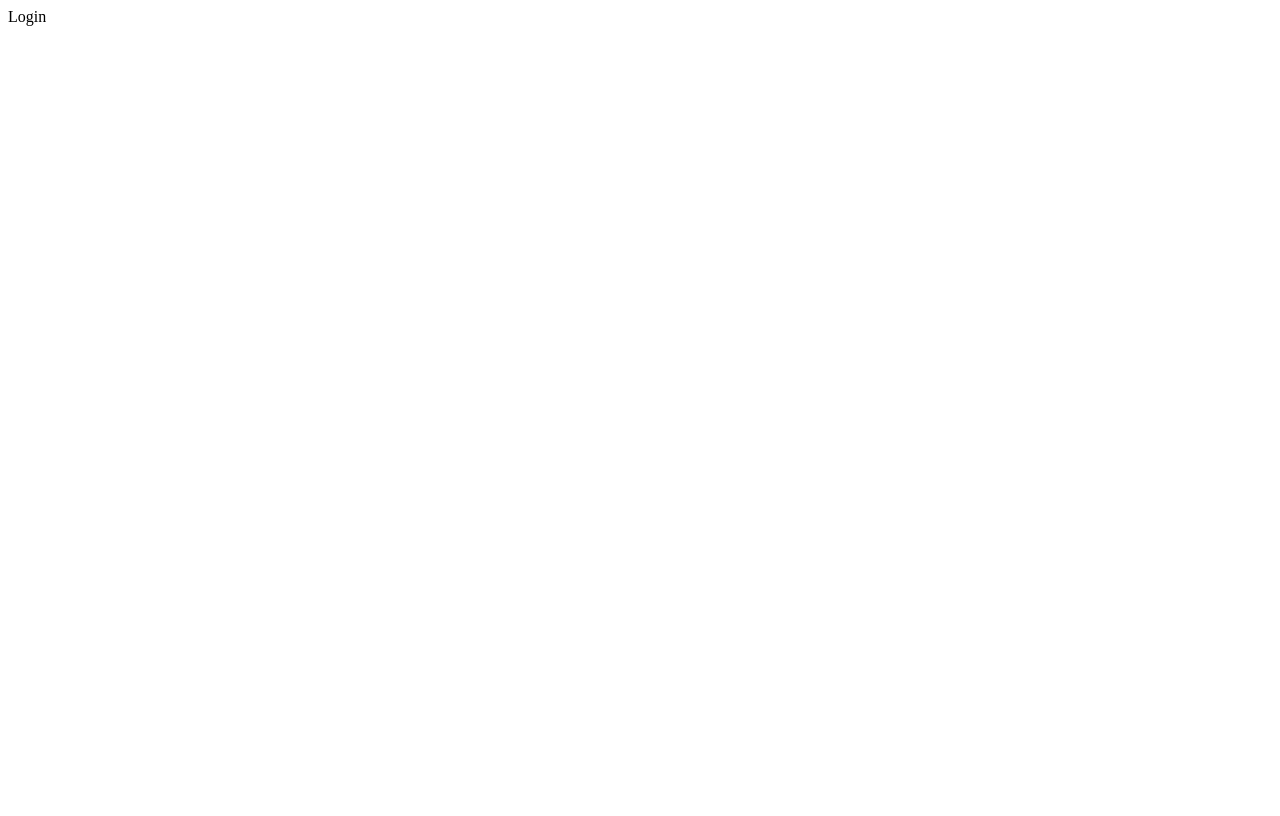
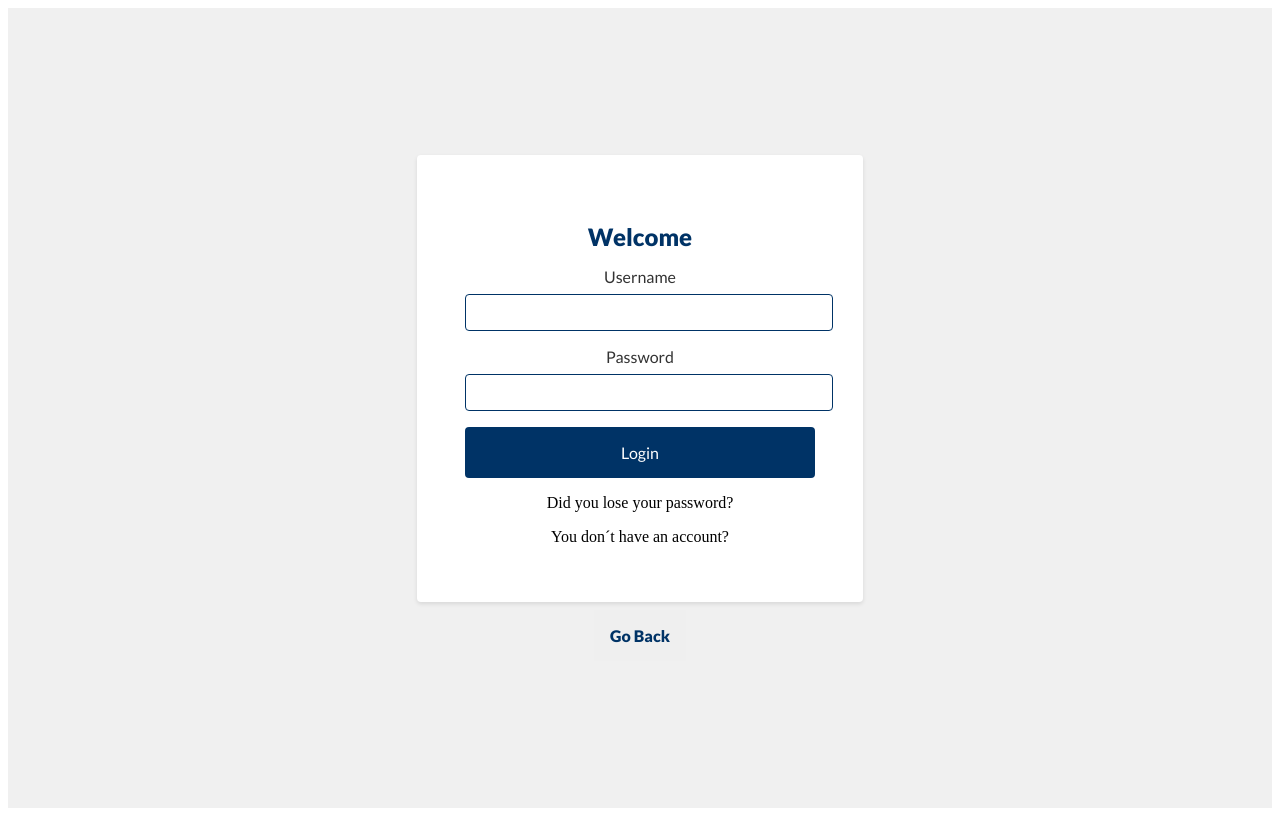
Before and after one commit to nahyoomi/TradeKeeper-Front, a React (Vite) app: page /login in a window 1280 px wide. Built offline with nearby package versions, Linux system fonts and the light colour scheme.

Commit message:
:art: Improve structure for login page

```diff
--- a/src/pages/Login/Login.jsx
+++ b/src/pages/Login/Login.jsx
@@ -1,8 +1,28 @@
-
+import './Login.scss';
 
 const Login = () => {
   return (
-    <div>Login</div>
+    <div className='login_container'>
+      <div className='welcome'>
+        <h2 className='welcome_subtitle'>Welcome</h2>
+        <form>
+          <div className='form_group'>
+            <label className='form_group_label'>Username</label>
+            <input className='form_group_input' type='text' id='username'/>
+          </div>
+          <div className='form_group'>
+            <label className='form_group_label'>Password</label>
+            <input className='form_group_input'type='password' id='password' />
+          </div>
+          <button className='login_button' type='submit'>Login</button>
+          <div className='options'>
+            <p className='options_selection'>Did you lose your password?</p>
+            <p className='options_selection'>You don´t have an account?</p>
+          </div>
+        </form>
+      </div>
+      <input type='button' value='Go Back' className='back_btn'/>
+    </div>
   )
 }
 
--- a/src/pages/Login/Login.scss
+++ b/src/pages/Login/Login.scss
@@ -0,0 +1,88 @@
+@import '../../styles/vars';
+
+.login_container{
+    display: flex;
+    flex-direction: column;
+    align-items: center;
+    justify-content: center;
+    height: 100vh;
+    background-color: $color-background;
+}
+
+.welcome{
+    background-color: #fff;
+    width: 350px;
+    padding: $spacing-unit * 6;
+    border-radius: $border-radius;
+    box-shadow: $box-shadow;
+    text-align: center;
+
+    &_subtitle{
+        font-family: $font-family;
+        font-size: 24px;
+        color: $color-primary;
+        margin-bottom: $spacing-unit * 2;
+    }
+}
+
+.form_group{
+    margin-bottom: $spacing-unit * 2;
+
+    &_label{
+        display: block;
+        font-family: $font-family;
+        font-size: $font-size-base;
+        color: $font-color;
+        margin-bottom: $spacing-unit;
+    }
+
+    &_input {
+        width: 100%;
+        padding: $spacing-unit;
+        border: 1px solid $color-primary;
+        border-radius: $border-radius;
+        font-family: $font-family;
+        font-size: $font-size-base;
+        color: $font-color;
+    }
+}
+
+.login_button{
+    width: 100%;
+    padding: $spacing-unit * 2;
+    background-color: $color-primary;
+    color: #fff;
+    font-family: $font-family;
+    font-size: $font-size-base;
+    border: none;
+    border-radius: $border-radius;
+    cursor: pointer;
+    transition: background-color 0.3s;
+
+    &:hover {
+        background-color: $color-secondary;
+      }
+}
+
+.options{
+    margin-top: $spacing-unit * 2;
+    &_selection {
+      margin-bottom: $spacing-unit;
+    }
+}
+
+.back_btn{
+    margin-top: $spacing-unit;
+    padding: $spacing-unit * 2;
+    color: $color-primary;
+    font-family: $font-family;
+    font-size: $font-size-base;
+    font-weight: bold;
+    border: none;
+    cursor: pointer;
+    transition: background-color 0.3s;
+
+    &:hover {
+      color: $color-secondary;
+    }
+}
```
